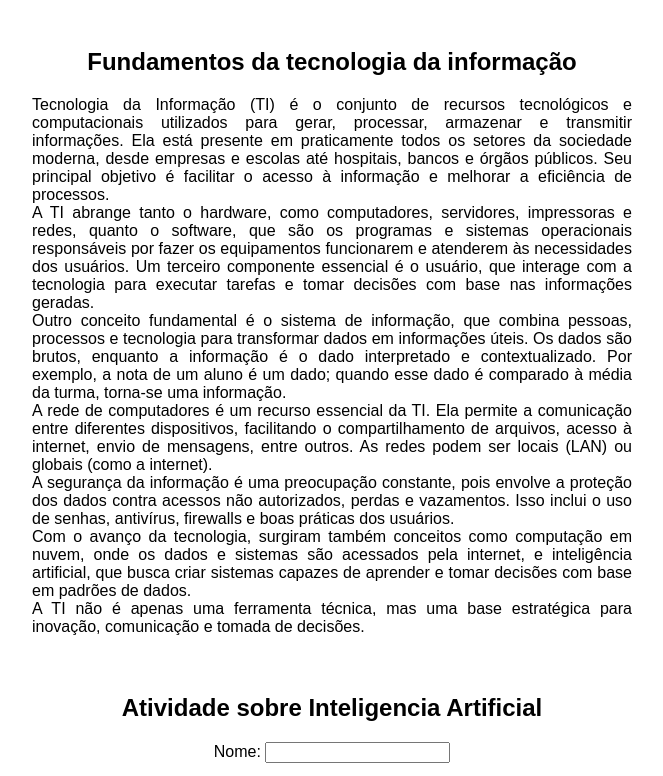
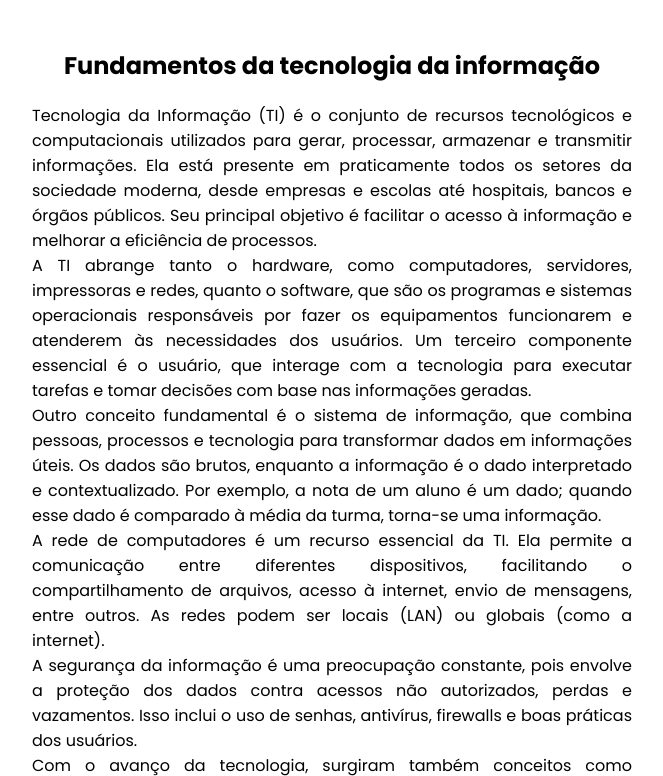
Before and after one commit to nathanlima7/app-atividades, a website: page index.html in a window 1280 px wide. Shown: the top 776 px of the page, without its empty margins (308-971 px from the left). Drawn offline with Linux system fonts and the light colour scheme.

Commit message:
index.html

```diff
--- a/index.html
+++ b/index.html
@@ -9,7 +9,7 @@
         @import url('https://fonts.googleapis.com/css2?family=IBM+Plex+Mono:ital,wght@0,100;0,200;0,300;0,400;0,500;0,600;0,700;1,100;1,200;1,300;1,400;1,500;1,600;1,700&family=Poppins:ital,wght@0,100;0,200;0,300;0,400;0,500;0,600;0,700;0,800;0,900;1,100;1,200;1,300;1,400;1,500;1,600;1,700;1,800;1,900&display=swap');
 
         body {
-            font-family: Arial, sans-serif;
+            font-family: Poppins, sans-serif;
             text-align: center;
         }
 
```
